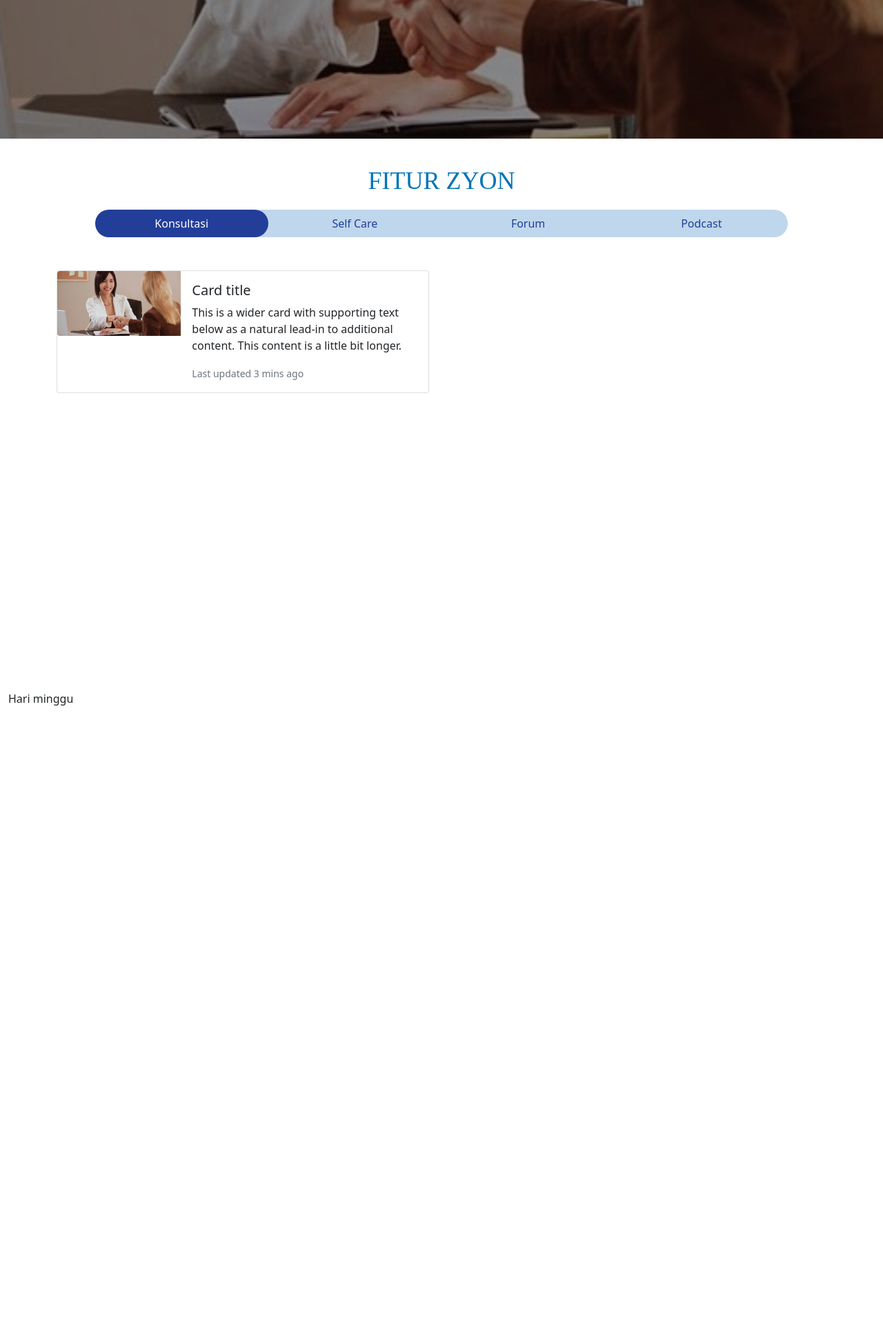
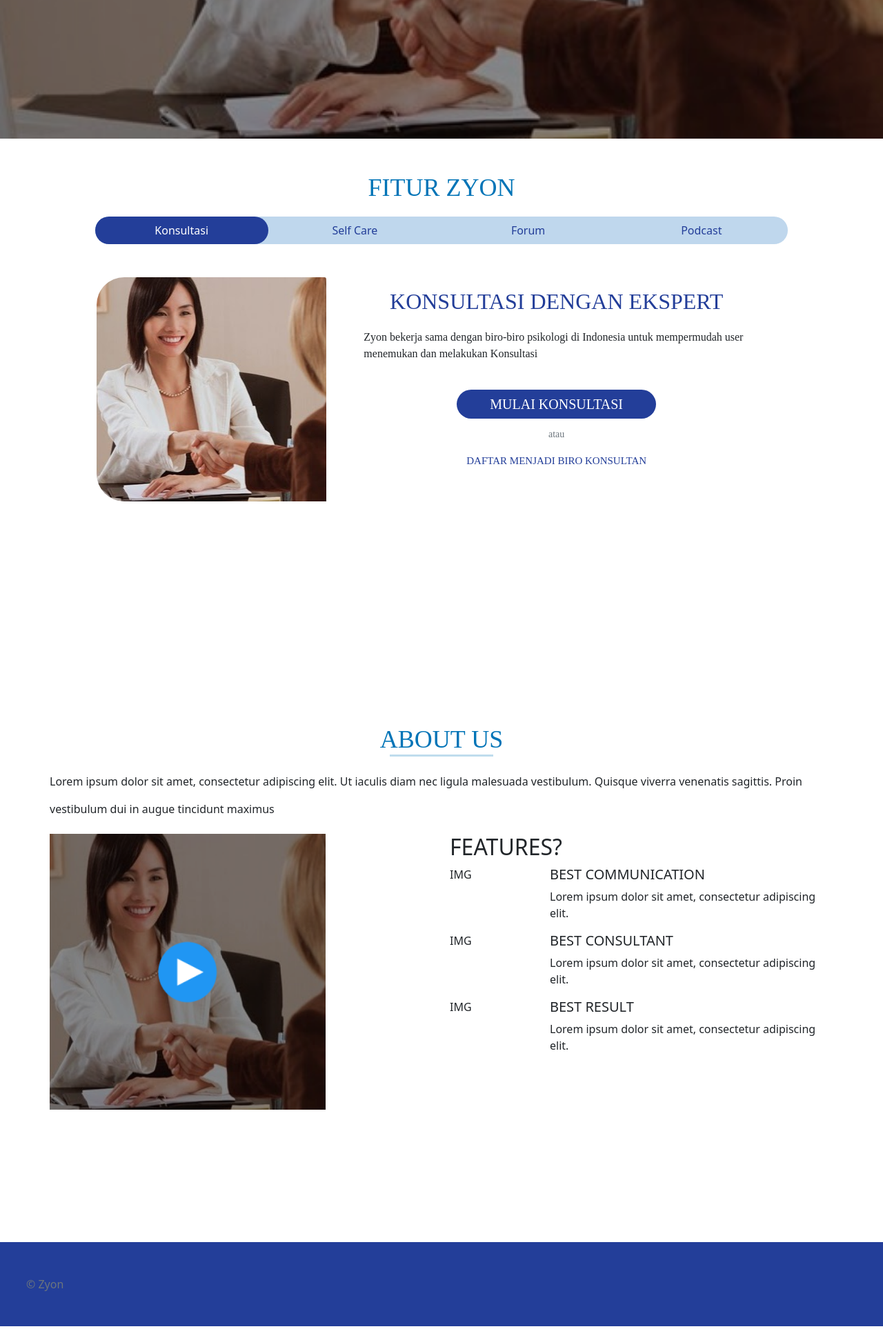
Before and after one commit to raflyyogas/zyonindonesia, a PHP site: page / in a window 1280 px wide. Shown: the part 599-2526 px from the top of the page at 69% size. Run offline with PHP 8.4, Linux system fonts and the light colour scheme; some libraries are stand-ins or nearby versions.

Commit message:
progress
halaman utama lengkap, belom selesai edit

```diff
--- a/index.html
+++ b/index.html
@@ -37,13 +37,13 @@
                                         <a class="nav-link text-light" aria-current="page" href="#">Home</a>
                                     </li>
                                     <li class="nav-item">
-                                        <a class="nav-link text-light" href="#">Fitur</a>
+                                        <a class="nav-link text-light" href="#fitur">Fitur</a>
                                     </li>
                                     <li class="nav-item">
-                                        <a class="nav-link text-light" href="#">Tentang</a>
+                                        <a class="nav-link text-light" href="#about">Tentang</a>
                                     </li>
                                     <li class="nav-item">
-                                        <a class="nav-link text-light" href="#">Kontak</a>
+                                        <a class="nav-link text-light" href="#foot">Kontak</a>
                                     </li>
                                     <li class="nav-item">
                                         <button class="btn btn-login">
@@ -74,11 +74,11 @@
     </div>
 
     <!-- FITUR -->
-    <div class="container-fluid position-static" style="height: 100vh;">
+    <div class="container-fluid position-static" style="height: 100vh;" id="fitur">
 
         <!-- HEADER FITUR -->
         <div class="fitur-head">
-            <h1 class="fitur-head-text">
+            <h1 class="head-text">
                 FITUR ZYON
             </h1>
         </div>
@@ -89,7 +89,8 @@
                 <a class="nav-link active link-light border-rad" id="pills-konsultasi-tab" data-toggle="pill" href="#pills-konsultasi" role="tab" aria-controls="pills-konsultasi" aria-selected="true">Konsultasi</a>
             </li>
             <li class="nav-item">
-                <a class="nav-link link-light border-rad" id="pills-self-care-tab" data-toggle="pill" href="#pills-self-care" role="tab" aria-controls="pills-self-care" aria-selected="false">Self Care</a>
+                <a class="nav-link link-light border-rad" id="pills-self-care-tab" data-toggle="pill" href="#pills-self-care" role="tab" aria-controls="pills-self-care" aria-selected="false">Self
+                    Care</a>
             </li>
             <li class="nav-item">
                 <a class="nav-link link-light border-rad" id="pills-forum-tab" data-toggle="pill" href="#pills-forum" role="tab" aria-controls="pills-forum" aria-selected="false">Forum</a>
@@ -106,20 +107,37 @@
 
                     <!-- ISI KONSULTASI -->
 
-                    <div class="card mb-3" style="max-width: 540px;">
-                        <div class="row g-0" style="margin: 0px auto;">
+                    <div class="card mb-3 fitur-card">
+                        <div class="row g-0" style="max-height: 550px;">
                             <div class="col-md-4">
-                                <img src="konsultasi.jpg" class="img-fluid rounded-start" height="100px" alt="konsultasi">
+                                <div class="card-img-top img-konsultasi">
+                                    <img src="konsultasi.jpg" alt="konsultasi">
                                 </div>
-                            <div class="col-md-8">
+                            </div>
+                            <div class="col-md-8 px-2">
                                 <div class="card-body">
-                                    <h5 class="card-title">Card title</h5>
-                                    <p class="card-text">This is a wider card with supporting text below as a natural lead-in to additional content. This content is a little bit longer.</p>
-                                    <p class="card-text"><small class="text-muted">Last updated 3 mins ago</small></p>
+                                    <h2 class="konsultasi-head">KONSULTASI DENGAN EKSPERT</h2>
+
+                                    <div class="card-text box-deskripsi-konsultasi">
+                                        <p class="card-text">
+                                            Zyon bekerja sama dengan biro-biro psikologi di Indonesia untuk mempermudah user menemukan dan melakukan Konsultasi
+                                        </p>
+
+                                    </div>
+
+                                    <div class="card-text box-btn-konsultasi">
+                                        <button class="btn-fitur-konsultasi">
+                                            MULAI KONSULTASI
+                                        </button>
+                                        <p style="margin: 10px;"><small class="text-muted">atau</small></p>
+                                        <button class="btn-fitur-daftar-biro">
+                                            DAFTAR MENJADI BIRO KONSULTAN
+                                        </button>
+                                    </div>
+
                                 </div>
                             </div>
                         </div>
-
                     </div>
 
                 </div>
@@ -127,15 +145,21 @@
 
                     <!-- ISI SELF CARE -->
 
+                    <h2 class="konsultasi-head">COMING SOON</h2>
+
                 </div>
                 <div class="tab-pane fade" id="pills-forum" role="tabpanel" aria-labelledby="pills-contact-tab">
 
                     <!-- ISI FORUM -->
 
+                    <h2 class="konsultasi-head">COMING SOON</h2>
+
                 </div>
                 <div class="tab-pane fade" id="pills-podcast" role="tabpanel" aria-labelledby="pills-contact-tab">
 
                     <!-- ISI PODCAST -->
+
+                    <h2 class="konsultasi-head">COMING SOON</h2>
 
                 </div>
             </div>
@@ -145,13 +169,89 @@
     </div>
 
     <!-- ABOUT US -->
-    <div class="container-fluid" style="height: 100vh;">
-        Hari minggu
+    <div class="container-fluid" style="height: 100vh;" id="about">
+        <!-- HEADER FITUR -->
+        <div class="about-head">
+            <h1 class="head-text">
+                ABOUT US
+                <hr style="text-decoration: #BCDFFF; width: 150px; height: 3px; margin: 0 auto;">
+            </h1>
+        </div>
+
+        <div class="row mt-3 mx-5" style="line-height: 2.5;">
+            <div class="col">
+                Lorem ipsum dolor sit amet, consectetur adipiscing elit. Ut iaculis diam nec ligula malesuada vestibulum. Quisque viverra venenatis sagittis. Proin vestibulum dui in augue tincidunt maximus
+            </div>
+        </div>
+        <div class="row mt-3 mx-5">
+            <div class="col">
+                <img src="vid.png" alt="about us" width="400px" height="400px">
+            </div>
+            <div class="col">
+                <h2>
+                    FEATURES?
+                </h2>
+                <div class="row">
+                    <div class="col-3">
+                        IMG
+                    </div>
+                    <div class="col-9">
+                        <h5>BEST COMMUNICATION</h5>
+                        <p>
+                            Lorem ipsum dolor sit amet, consectetur adipiscing elit.
+                        </p>
+                    </div>
+                </div>
+                <div class="row">
+                    <div class="col-3">
+                        IMG
+                    </div>
+                    <div class="col-9">
+                        <h5>BEST CONSULTANT</h5>
+                        <p>
+                            Lorem ipsum dolor sit amet, consectetur adipiscing elit.
+                        </p>
+                    </div>
+                </div>
+                <div class="row">
+                    <div class="col-3">
+                        IMG
+                    </div>
+                    <div class="col-9">
+                        <h5>BEST RESULT</h5>
+                        <p>
+                            Lorem ipsum dolor sit amet, consectetur adipiscing elit.
+                        </p>
+                    </div>
+                </div>
+            </div>
+        </div>
     </div>
 
     <!-- FOOTER -->
-    <div class="container-fluid" style="height: 100vh;">
+    <div class="footer text-center mt-auto py-2 foot" id="foot">
+        <footer class="d-flex flex-wrap justify-content-between align-items-center py-3 my-4 w-100">
+            <div class="col-md-4 d-flex align-items-center">
+                <a href="/" class="mb-3 me-2 mb-md-0 text-muted text-decoration-none lh-1">
+                    <svg class="bi" width="30" height="24">
+                        <use xlink:href="#bootstrap"></use>
+                    </svg>
+                </a>
+                <span class="text-muted">© Zyon</span>
+            </div>
 
+            <ul class="nav col-md-4 justify-content-end list-unstyled d-flex">
+                <li class="ms-3"><a class="text-muted" href="#"><svg class="bi" width="24" height="24">
+                            <use xlink:href="#twitter"></use>
+                        </svg></a></li>
+                <li class="ms-3"><a class="text-muted" href="#"><svg class="bi" width="24" height="24">
+                            <use xlink:href="#instagram"></use>
+                        </svg></a></li>
+                <li class="ms-3"><a class="text-muted" href="#"><svg class="bi" width="24" height="24">
+                            <use xlink:href="#facebook"></use>
+                        </svg></a></li>
+            </ul>
+        </footer>
     </div>
 
     <!-- Optional JavaScript; choose one of the two! -->
--- a/style.css
+++ b/style.css
@@ -90,13 +90,13 @@
 /* HEADER FITUR */
 
 .fitur-head {
-    padding: 40px 10px 0px 10px;
+    padding: 50px 10px 0px 10px;
     margin: auto;
     text-align: center;
     vertical-align: middle;
 }
 
-.fitur-head-text {
+.head-text {
     font-family: 'Poppins-bold', 'Poppins';
     font-size: 36px;
     color: #0074B7;
@@ -125,3 +125,97 @@
     background-color: #233E99;
     border-radius: 50px;
 }
+
+.fitur-card {
+    max-width: 1000px;
+    margin: 0px auto;
+    border-radius: 40px;
+    height: fit-content;
+    border-style: none;
+    font-family: 'Poppins-light';
+    overflow: hidden;
+}
+
+.img-konsultasi {
+    width: 100%;
+    height: 100%;
+    background-image: url('konsultasi.jpg');
+    background-position: center center;
+    background-repeat: repeat;
+}
+
+.img-konsultasi img {
+    min-height: 100%;
+    min-width: 100%;
+    opacity: 0;
+}
+
+.konsultasi-head {
+    font-family: 'Poppins-bold';
+    text-align: center;
+    vertical-align: middle;
+    color: #233E99;
+    margin-bottom: 20px;
+}
+
+.box-deskripsi-konsultasi {
+    margin-left: 30px;
+}
+
+.box-btn-konsultasi {
+    margin-top: 20px;
+    vertical-align: bottom;
+    text-align: center;
+    height: 80%;
+}
+
+.btn-fitur-konsultasi {
+    display: inline-block;
+    font-weight: 400;
+    font-size: 20px;
+    font-family: 'Poppins-semibold', 'Poppins';
+    line-height: 1.5;
+    margin-top: 20px;
+    text-align: center;
+    vertical-align: middle;
+    color: white;
+    background-color: #233E99;
+    border-radius: 50px;
+    border-style: none;
+    padding: 0.375rem 3rem;
+}
+
+.btn-fitur-daftar-biro {
+    display: inline-block;
+    font-weight: 400;
+    font-size: 15px;
+    font-family: 'Poppins-light', 'Poppins';
+    line-height: 1.5;
+    text-align: center;
+    vertical-align: middle;
+    color: #233E99;
+    background: none;
+    border-radius: 50px;
+    border-style: none;
+    padding: 0.375rem;
+}
+
+
+/* ABOUT */
+
+.about-head {
+    padding: 50px 10px 0px 10px;
+    margin: auto;
+    text-align: center;
+    vertical-align: middle;
+}
+
+
+/* FOOTER */
+
+.foot {
+    background: #233E99;
+    margin: 0;
+    padding: 0;
+    width: 100%;
+}
```
Also changed, not shown: vid.png (added). Lines whose indentation alone changed are shown as unchanged.
